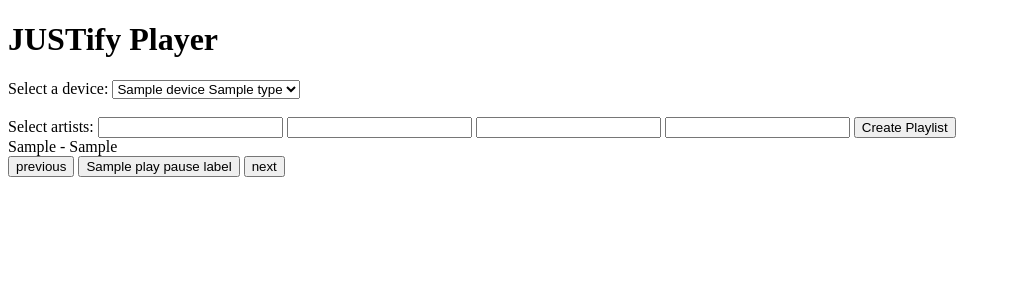
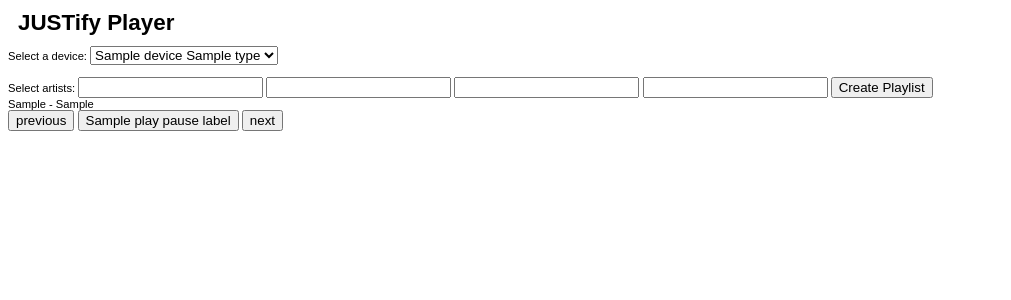
Before and after one commit to KungaCoding/JUSTifyAPP, a Flask app: template templates/player.html in a window 1280 px wide. Shown: the top 300 px of the page, without its empty margins (0-1011 px from the left). Run offline with Flask 2, Linux system fonts and the light colour scheme; the template is opened without the code that fills it: most values are stand-ins (such as "Sample title", 1, 10 or a date in 2020); parts of the project's set-up code (start-up, migrations or seed data) failed here and were passed over.

Commit message:
moved the css to static folder folder

```diff
--- /dev/null
+++ b/static/css/style.css
@@ -0,0 +1,7 @@
+ body {
+    font: 0.7rem sans-serif;
+  }
+
+  h1 {
+    margin:  10px;
+  }
--- a/templates/player.html
+++ b/templates/player.html
@@ -1,7 +1,7 @@
 <!DOCTYPE html>
 <html lang="en">
 <head>
-    <link rel="stylesheet" href="style.css">
+    <link rel="stylesheet" href="../static/css/style.css">
     <meta charset="UTF-8">
     <title>JUSTify Player</title>
 </head>
```
Also changed, not shown: templates/style.css (deleted).
